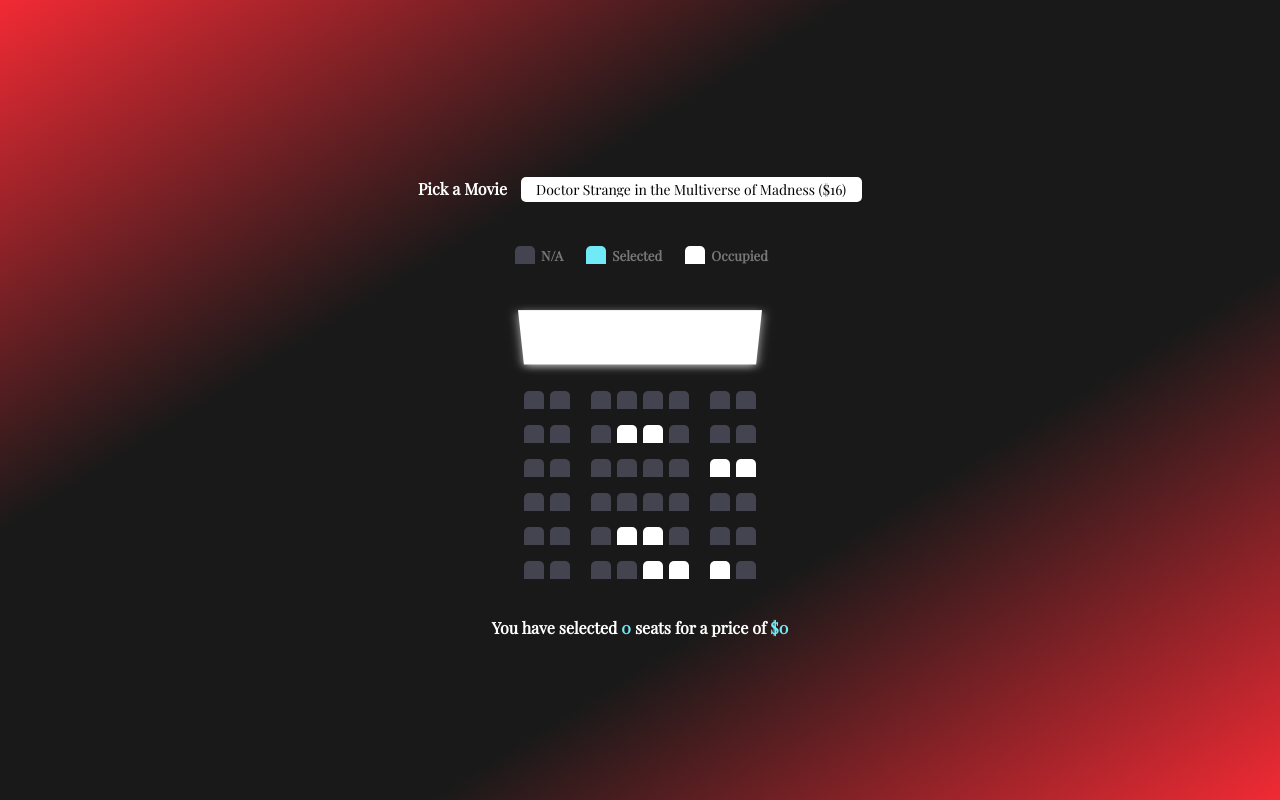
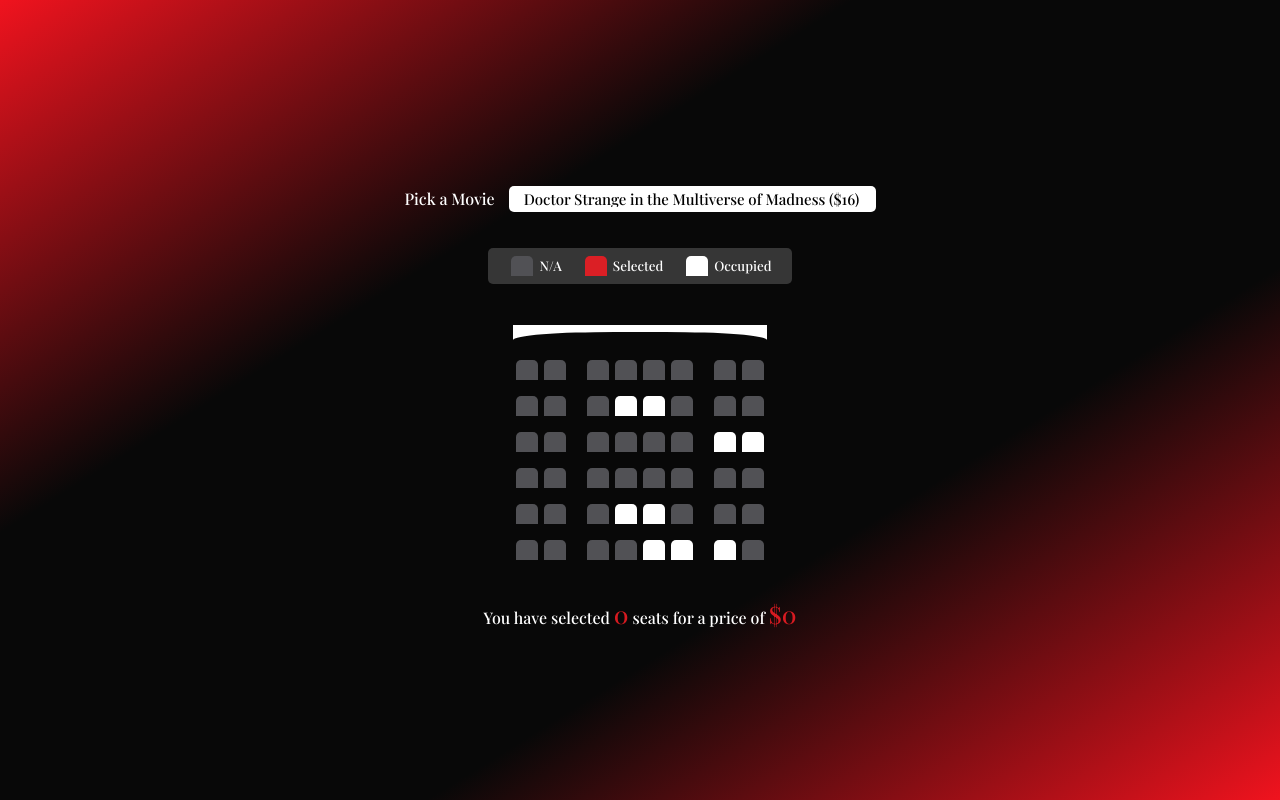
Before and after one commit to MaryAngelique/movie-seat-booking-1, a plain HTML site: page index.html in a window 1280 px wide. Drawn offline with nearby package versions, Linux system fonts and the light colour scheme.

Commit message:
Implemented gradient background, added movie screen, changed color theme, and changed the seating dimensions

```diff
--- a/style.css
+++ b/style.css
@@ -1,4 +1,4 @@
-@import url('https://fonts.googleapis.com/css2?family=Playfair+Display&display=swap');
+@import url('https://fonts.googleapis.com/css2?family=Playfair+Display:wght@400;500&display=swap');
 
 * {
     box-sizing: border-box;
@@ -6,13 +6,13 @@
 
 body {
     font-family: 'Playfair Display', serif;
-    font-weight: bold;
+    font-weight: 500;
     background-image: linear-gradient(
         to bottom right,
-        #f0131ee6,
-        #000000e6,
-        #000000e6,
-        #f0131ee6);
+        #f0131e,
+        #080808,
+        #080808,
+        #f0131e);
     color: #fff;
     display: flex;
     flex-direction: column;
@@ -28,11 +28,12 @@
 }
 
 .movie-container select {
-    font-family: 'Playfair Display', serif;
-    background-color: #fff;
+    font-family: "Playfair Display", serif;
+    font-weight: 500;
+    background-color: #ffffff;
     border: 0;
     border-radius: 5px;
-    font-size: 14px;
+    font-size: 15px;
     margin-left: 10px;
     padding: 5px 15px 5px 15px;
     -moz-appearance: none;
@@ -46,20 +47,20 @@
 }
 
 .seat {
-    background-color: #444451;
-    height: 18px;
-    width: 20px;
+    background-color: #515155;
+    height: 20px;
+    width: 22px;
     margin: 3px;
     border-top-left-radius: 5px;
     border-top-right-radius: 5px;
 }
 
 .seat.selected {
-    background-color: #6feaf6;
+    background-color: #ed1d23e6;
 }
 
 .seat.occupied {
-    background-color: #fff;
+    background-color: #FFFFFF;
 }
 
 .seat:nth-of-type(2) {
@@ -76,12 +77,12 @@
 }
 
 .showcase.seat:not(.occupied):hover {
-    cursor: poidefaultnter;
+    cursor: default;
     transform: scale(1);
 }
 
 .showcase {
-    background: rgba(0, 0, 0, 0, 0.1);
+    background: #3b3b3be6;
     padding: 5px 10px;
     border-radius: 5px;
     color: #777;
@@ -99,6 +100,7 @@
 
 .showcase li small {
     margin-left: 3px;
+    color: #fff;
 }
 
 .row {
@@ -107,12 +109,30 @@
 }
 
 .screen {
-    background-color: #fff;
     width: 100%;
-    height: 70px;
+    height: 27px;
+    background: #fff;
+    position: relative;
+    overflow: hidden;
     margin: 15px 0;
-    transform: rotateX(-45deg);
-    box-shadow: 0 3px 10px rgba(255, 255, 255, 0.7);
+}
+
+.screen:after,
+.screen:before {
+    content: "";
+    background:  #080808;
+    position: absolute;
+    top: -10px;
+    left: 0;
+    width: 100%;
+    height: 20px;
+    border-radius: 50% 50% 0 0;
+}
+
+.screen:after {
+    top: auto;
+    bottom: -10px;
+    border-radius: 40% 40% 0 0 ;
 }
 
 p.text {
@@ -120,6 +140,6 @@
 }
 
 p.text span {
-    color: #6feaf6;
-    font-weight: 700;
+    color: #ed1d23e6;
+    font-size: 1.5rem;
 }
```
